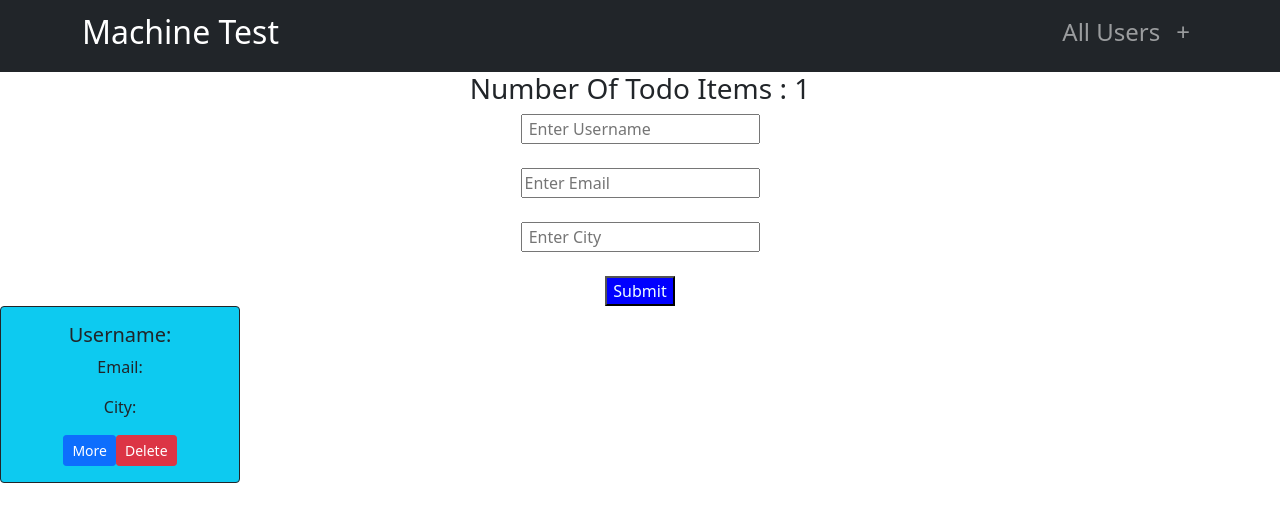
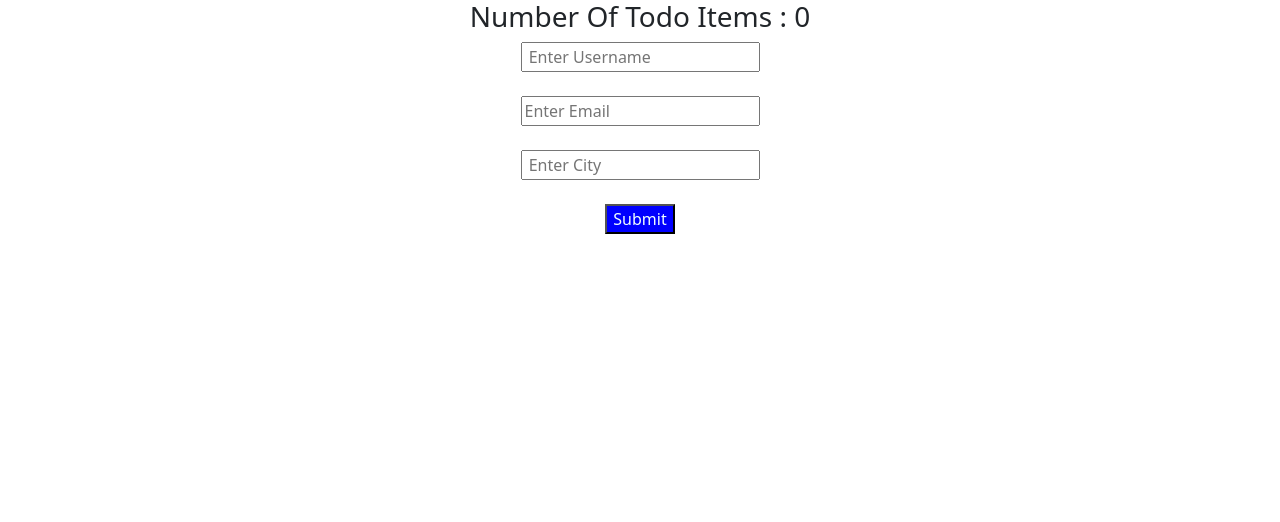
Before and after one commit to satendramca/Machine-Test-Project, a React (Create React App) app: page /TodoForm in a window 1280 px wide. Shown: the top 522 px of the page. Built offline with nearby package versions, Linux system fonts and the light colour scheme; no server answers.

Commit message:
Add updated code

```diff
--- a/src/App.js
+++ b/src/App.js
@@ -5,20 +5,23 @@ import "bootstrap/dist/js/bootstrap.min.js";
 import TodoProvider from "./Provider/TodoProvider";
 import TodoForm from "./Components/TodoForm";
 import HomePage from "./Components/HomePage";
+import ShowItem from './Components/ShowItem'
 
-import { BrowserRouter } from "react-router-dom";
-import NavBar from "./Components/NavBar";
+import { BrowserRouter, Route, Routes } from "react-router-dom";
 
 function App() {
   return (
     <div className="App">
       <BrowserRouter>
-        <TodoProvider>
-          <NavBar/>
-          <TodoForm />
-          <HomePage />
-        </TodoProvider>
-      </BrowserRouter>
+      <TodoProvider>
+      <Routes>
+        {/* <Route path="/" element={<NavBar />}></Route> */}
+        <Route path="/" element={<HomePage />}></Route>
+        <Route path="/TodoForm" element={<TodoForm />}></Route>
+        <Route path="/ShowItem/:id" element={<ShowItem />}></Route>
+      </Routes>
+      </TodoProvider>
+    </BrowserRouter>
     </div>
   );
 }
--- a/src/Components/HomePage.js
+++ b/src/Components/HomePage.js
@@ -2,10 +2,16 @@ import React, { useEffect, useState } from "react";
 import Button from "react-bootstrap/Button";
 import Card from "react-bootstrap/Card";
 import Modal from "react-bootstrap/Modal";
+import Container from 'react-bootstrap/Container';
+import Row from 'react-bootstrap/Row';
+import Col from 'react-bootstrap/Col';
+import NavBar from "./NavBar";
+import { useNavigate } from "react-router-dom";
 
 import { useTodoContext } from "../Provider/TodoProvider";
 
 const HomePage = () => {
+  const navigate = useNavigate();
   const { todoList, removeTodo, getAllData } = useTodoContext();
 
   const onDelete = (item) => {
@@ -13,41 +19,19 @@ const HomePage = () => {
     removeTodo(index);
   };
 
-  useEffect(() => {
-    getAllData();
-  }, []);
-
-  const [show, setShow] = useState(false);
-  const [itemForDisplay, setItemForDisplay] = useState([]);
-
-  const handleClose = () => setShow(false);
   const handleShow = (item) => {
-    setShow(true);
-    setItemForDisplay([item]);
+    navigate(`/ShowItem/${item.id}`);
   };
 
   return (
     <div>
-      <Modal show={show} onHide={handleClose}>
-        <Modal.Header closeButton>
-          <Modal.Title>{(itemForDisplay[0] || {}).username}</Modal.Title>
-        </Modal.Header>
-        <Modal.Body >
-          <p>{(itemForDisplay[0] || {}).name}</p>
-          <p>{(itemForDisplay[0] || {}).email}</p>
-          <p>{(itemForDisplay[0] || {}).phone}</p>
-          <p>{(itemForDisplay[0] || {}).website}</p>
-          <p>{((itemForDisplay[0] || {}).company || {}).name}</p>
-          <p>{((itemForDisplay[0] || {}).address || {}).city}</p>
-        </Modal.Body>
-        <Modal.Footer>
-          <Button variant="secondary" onClick={handleClose}>
-            Close
-          </Button>
-        </Modal.Footer>
-      </Modal>
+      <NavBar/>
+      <br/>
+      <Container>
+      <Row>
       {(todoList || []).map((todo, index) => (
-        <Card border="dark" bg="info" style={{ width: "15rem" }}>
+          <Col md={4}>
+            <Card border="dark" bg="info" style={{ width: "26rem" }}>
               <Card.Body>
                 <Card.Title>Username: {todo.username}</Card.Title>
                 <Card.Text>
@@ -66,7 +50,11 @@ const HomePage = () => {
                 </Button>
               </Card.Body>
             </Card>
+            <br/>
+          </Col>
       ))}
+      </Row>
+      </Container>
     </div>
   );
 };
--- a/src/Components/NavBar.js
+++ b/src/Components/NavBar.js
@@ -1,22 +1,35 @@
+import React, { useEffect, useState } from "react";
 import Container from "react-bootstrap/Container";
 import Nav from "react-bootstrap/Nav";
 import Navbar from "react-bootstrap/Navbar";
+import Image from 'react-bootstrap/Image'
+import {Link} from "react-router-dom"
+import Button from 'react-bootstrap/Button';
+
+import { useTodoContext } from "../Provider/TodoProvider";
 
 function NavBar() {
+  const { getAllData } = useTodoContext();
 
   return (
     <Navbar collapseOnSelect expand="lg" bg="dark" variant="dark">
       <Container>
-        <Navbar.Brand href="#home"><h2>Machine Test</h2></Navbar.Brand>
+      <Navbar.Brand>
+        <Image
+          src="/logo-demo.png"
+          width={60}
+          height={50}
+          alt="171x180" />
+        </Navbar.Brand>
         <Navbar.Toggle aria-controls="responsive-navbar-nav" />
         <Navbar.Collapse id="responsive-navbar-nav">
           <Nav className="me-auto">
           </Nav>
           <Nav >
-            <Nav.Link href="#deets">
-              <h4>All Users</h4>
+            <Nav.Link>
+              <Button variant="info" onClick={() => getAllData()}>Info</Button>{' '}
             </Nav.Link>
-            <Nav.Link eventKey={2} href="#memes">
+            <Nav.Link eventKey={2}  as={Link} to={"/TodoForm"}>
               <h4>+</h4>
             </Nav.Link>
           </Nav>
--- /dev/null
+++ b/src/Components/ShowItem.js
@@ -0,0 +1,23 @@
+import React from "react";
+import { useParams, useNavigate } from "react-router-dom";
+import { useTodoContext } from "../Provider/TodoProvider";
+
+function ShowItem() {
+  const { todoList } = useTodoContext();
+  const navigate = useNavigate();
+  const { id } = useParams();
+  const item = todoList.find((t) => t.id === parseInt(id));
+  return (
+    <>
+      <button onClick={() => navigate(-1)}>Back</button>
+      <p>Name: {(item || {}).name}</p>
+      <p>{(item || {}).email}</p>
+      <p>{(item || {}).phone}</p>
+      <p>{(item || {}).website}</p>
+      <p>{((item || {}).company || {}).name}</p>
+      <p>{((item || {}).address || {}).city}</p>
+    </>
+  );
+}
+
+export default ShowItem;
--- a/src/Components/TodoForm.js
+++ b/src/Components/TodoForm.js
@@ -1,8 +1,10 @@
 import React, { useState } from "react";
+import { useNavigate } from "react-router-dom";
 import { useTodoContext } from "../Provider/TodoProvider";
 
 const TodoForm = () => {
   const { getNumberOfTodoItem, addTodo } = useTodoContext();
+  const navigate = useNavigate();
   const [user, setUser] = useState("");
   const [email, setEmail] = useState("");
   const [city, setCity] = useState("");
@@ -14,11 +16,14 @@ const TodoForm = () => {
       return;
     }
 
-    addTodo({ username: user, email, address: { city } });
+    const id = Math.floor(Math.random() * 10000) + 11;
+    addTodo({ id, username: user, email, address: { city } });
 
     setUser("");
     setEmail("");
     setCity("");
+
+    navigate('/');
   };
 
   return (
@@ -29,6 +34,7 @@ const TodoForm = () => {
         <input
           type="text"
           value={user}
+          required
           onChange={(e) => setUser(e.target.value)}
           placeholder=" Enter Username"
         ></input>
--- a/src/Provider/TodoProvider.js
+++ b/src/Provider/TodoProvider.js
@@ -2,7 +2,7 @@ import { createContext, useContext, useState } from "react";
 
 const TodoContext = createContext();
 
-const initialTodoListState = [" "];
+const initialTodoListState = [];
 
 const TodoProvider = ({ children }) => {
   const [todoList, setTodoList] = useState(initialTodoListState);
```
Also changed, not shown: public/logo-demo.png (added). Lines whose indentation alone changed are shown as unchanged.
